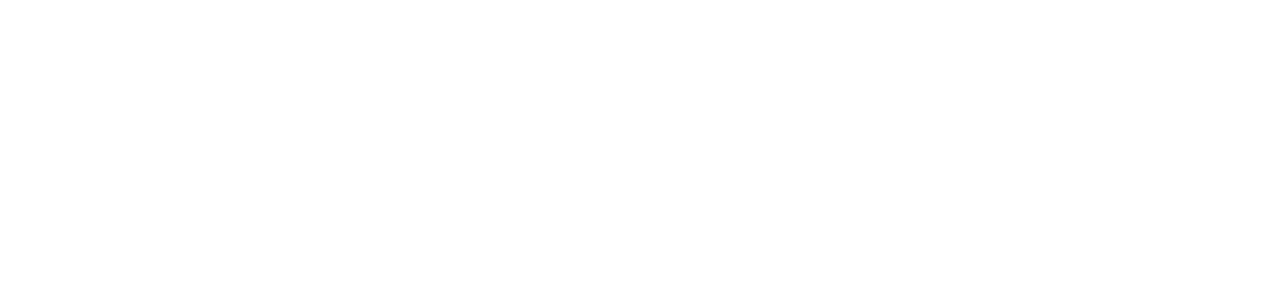
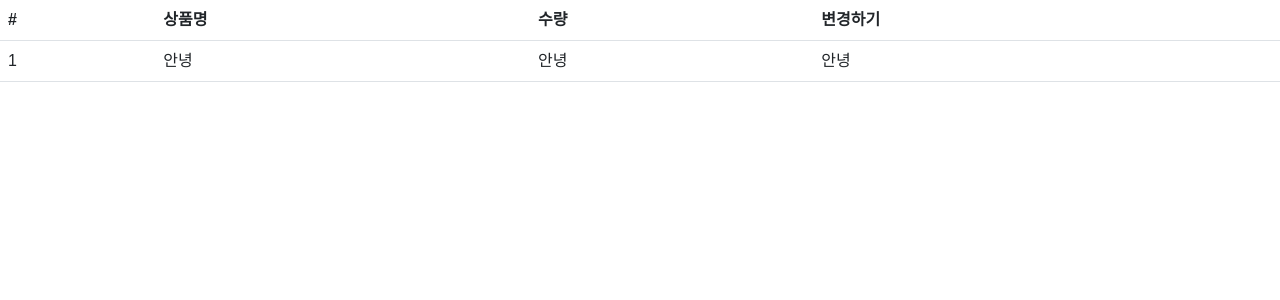
Before and after one commit to wangkodok/React-Study, a React (Create React App) app in the folder shop/: page /cart in a window 1280 px wide. Before the commit this address had no page. Shown: the top 300 px of the page. Built offline with nearby package versions, Linux system fonts and the light colour scheme.

Commit message:
리액트에서 리덕스(Redux) 설치 & 셋팅

```diff
--- a/shop/package.json
+++ b/shop/package.json
@@ -3,6 +3,7 @@
   "version": "0.1.0",
   "private": true,
   "dependencies": {
+    "@reduxjs/toolkit": "^1.9.1",
     "@testing-library/jest-dom": "^5.16.5",
     "@testing-library/react": "^13.4.0",
     "@testing-library/user-event": "^13.5.0",
@@ -11,6 +12,7 @@
     "react": "^18.2.0",
     "react-bootstrap": "^2.7.0",
     "react-dom": "^18.2.0",
+    "react-redux": "^8.0.5",
     "react-router-dom": "^6.5.0",
     "react-scripts": "5.0.1",
     "styled-components": "^5.3.6",
--- a/shop/src/index.js
+++ b/shop/src/index.js
@@ -10,13 +10,17 @@
 // import ReactStudy from './ReactStudy/ReactStudy';
 // import Mouse from './mouse/mouse';
 import { BrowserRouter } from 'react-router-dom';
+import { Provider } from 'react-redux';
+import store from './study/store';
 
 const root = ReactDOM.createRoot(document.getElementById('root'));
 root.render(
   // <React.StrictMode>
+  <Provider store={store} >
     <BrowserRouter>
       <StudyTest />
     </BrowserRouter>
+  </Provider>
   // </React.StrictMode>
 );
 
--- /dev/null
+++ b/shop/src/study/Cart.jsx
@@ -0,0 +1,28 @@
+import { Table } from "react-bootstrap";
+
+function Cart() {
+    return (
+        <div>
+            <Table>
+                <thead>
+                    <tr>
+                        <th>#</th>
+                        <th>상품명</th>
+                        <th>수량</th>
+                        <th>변경하기</th>
+                    </tr>
+                </thead>
+                <tbody>
+                    <tr>
+                        <td>1</td>
+                        <td>안녕</td>
+                        <td>안녕</td>
+                        <td>안녕</td>
+                    </tr>
+                </tbody>
+            </Table>
+        </div>
+    )
+}
+
+export default Cart;
--- a/shop/src/study/StudyTest.jsx
+++ b/shop/src/study/StudyTest.jsx
@@ -9,24 +9,22 @@
 import StudyTestCSS from './StudyTest.module.css';
 import styled from "styled-components";
 import axios from "axios";
+import Cart from "./Cart";
 
 let Context1 = createContext(); // 다른 파일의 Context1 사용하고 싶으면 import 시키기
 
 
 function PageLink() {
     let [shoes, setShoes] = useState(data);
-    let [재고] = useState([10, 11, 12]);
     console.log(shoes)
 
     return (
         <>
             <Routes>
                 <Route path='/' element={ <MainPage shoes={shoes} setShoes={setShoes} /> } />
-                <Route path='/detail/:id' element={
-                    <Context1.Provider value={{ 재고 }}>
-                        <DetailPage shoes={shoes} setShoes={setShoes} />
-                    </Context1.Provider>
-                } />
+                <Route path='/detail/:id' element={<DetailPage shoes={shoes} setShoes={setShoes} />} />
+
+                <Route path="/cart" element={<Cart />} />
             </Routes>
         </>
     )
@@ -134,7 +132,6 @@
 
     let [page, setPage] = useState('');
 
-    let { 재고 } = useContext(Context1);
 
     useEffect(() => {
         let time = setTimeout( () => {
@@ -171,7 +168,6 @@
                 }
                 {/* Context API 경험 */}
                 <p>{props.shoes[0].title}</p>
-                <p>{ 재고[0] }</p>
                 <div className="container">
                     <div className="row">
                         <div className="col-md-6">
@@ -238,7 +234,6 @@
     // }
 
     const [fade, setFade] = useState('');
-    let { 재고 } = useContext(Context1);
 
     useEffect(() => {
         let tiem = setTimeout(()=> {
@@ -253,7 +248,6 @@
 
     return (
         <div className={`start ${fade}`}>
-            <p>{재고}</p>
             {
                 [<div>내용1</div>, <div>내용2</div>, <div>내용3</div>][tab]
             }
--- /dev/null
+++ b/shop/src/study/store.jsx
@@ -0,0 +1,7 @@
+import { configureStore } from '@reduxjs/toolkit'
+
+export default configureStore({
+    reducer: {
+
+    }
+})
```
Also changed, not shown: 1 other file (tests, documents, lock files or other folders).
